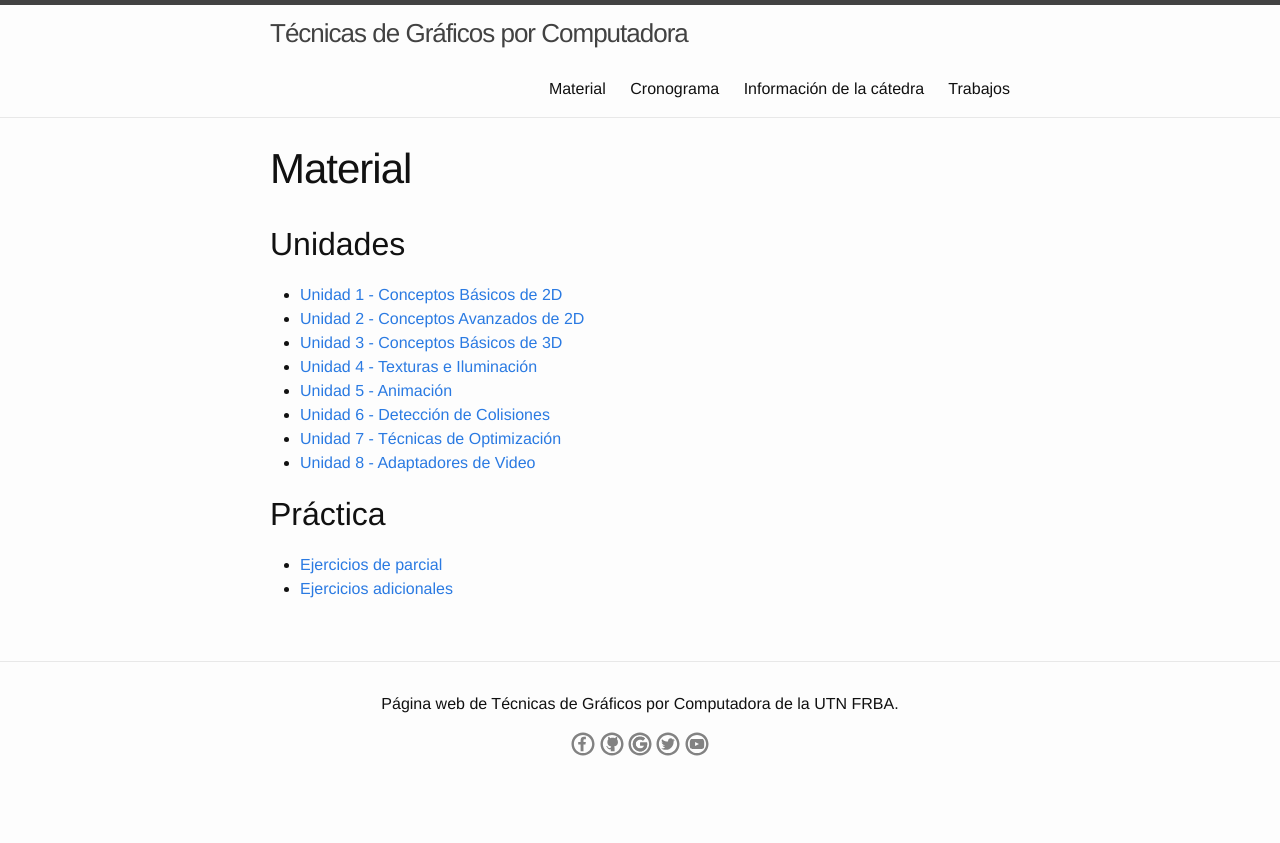
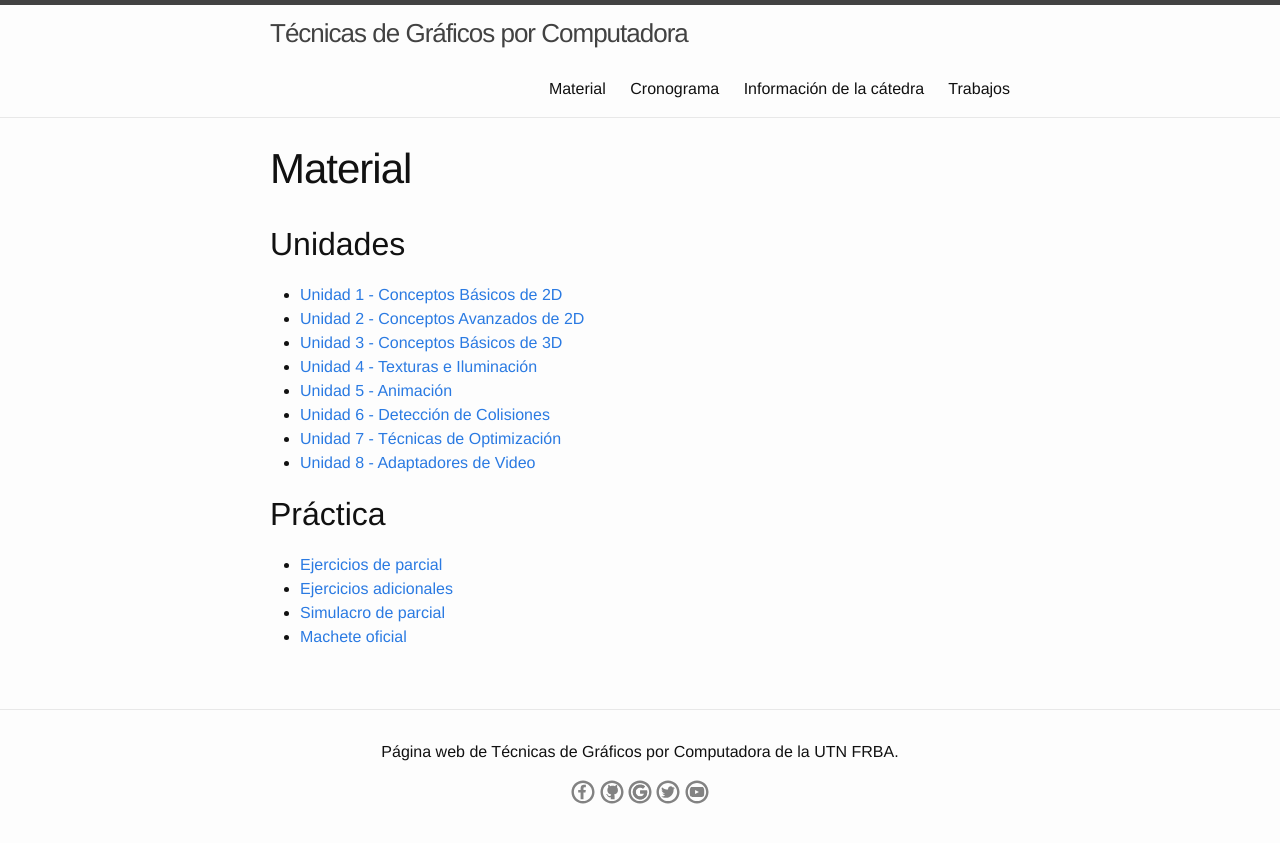
Before and after one commit to tgc-utn/tgc-utn.github.io, a Jekyll site: the page built from material/index.md, in a window 1280 px wide. Shown: the top 843 px of the page. Built offline with Jekyll 4.4.1, drawn with Linux system fonts in a browser that asks for light colours.

Commit message:
add Simulacro y machete oficial.

```diff
--- a/material/index.md
+++ b/material/index.md
@@ -20,3 +20,5 @@ permalink: /material/
 
 * [Ejercicios de parcial](https://drive.google.com/file/d/0BxUJZewaWJ7mWUZraFJXVmJqNUk/view?usp=sharing)
 * [Ejercicios adicionales](https://drive.google.com/file/d/0BxUJZewaWJ7mYk1aQ2Y2Y08wSUE/view?usp=sharing)
+* [Simulacro de parcial](https://docs.google.com/document/d/1PX6XNck8QEb55uNiHRdIYd3VvfMiQY-23-w7jQ5bPB4/view?usp=sharing)
+* [Machete oficial](https://drive.google.com/file/d/0By69NsmYJT9gOHRBZk9LWF9rVGhNbzQ5Z09ESUtqMU5JSjBv/view?usp=sharing)
```
